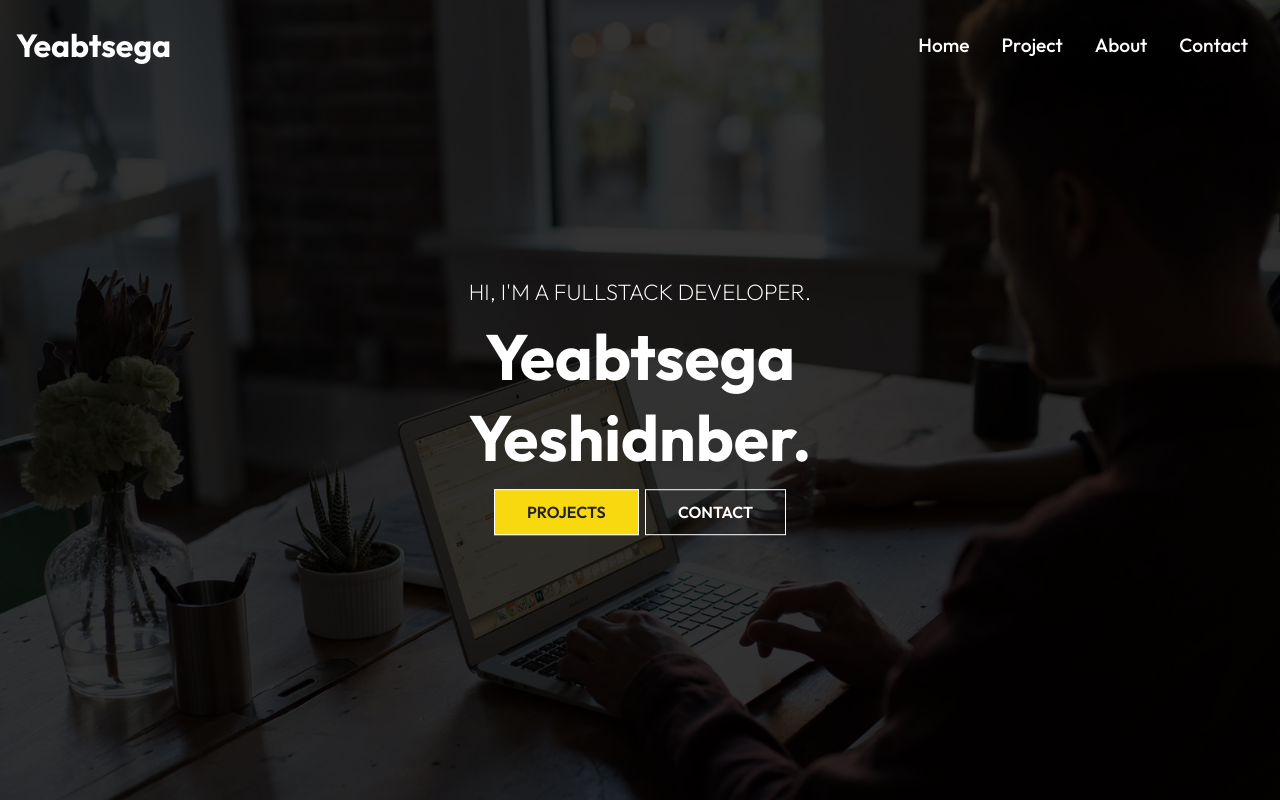
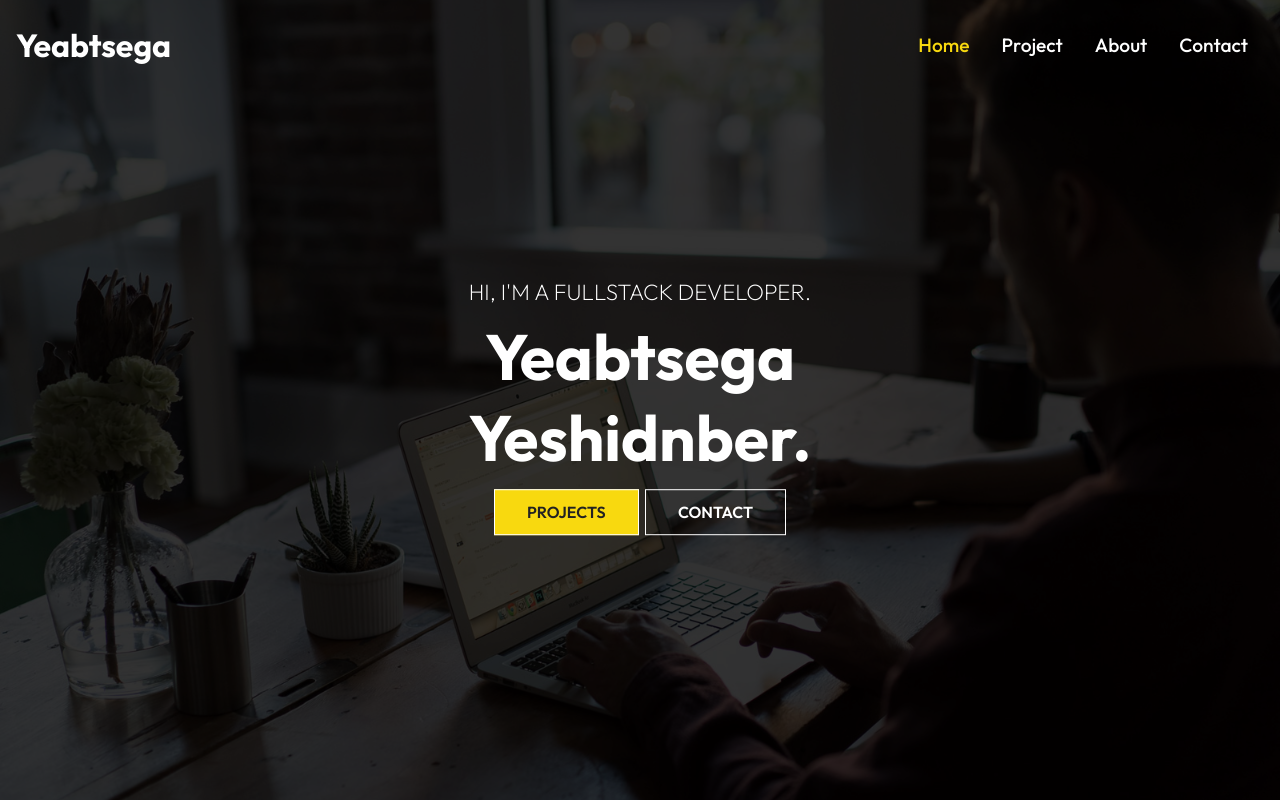
Before and after one commit to yeabtsega45/My-Portfolio, a React (Create React App) app: page / in a window 1280 px wide. Shown: the top 800 px of the page. Built offline with nearby package versions, Linux system fonts and the light colour scheme.

Commit message:
add styling

```diff
--- a/src/Components/Navbar.css
+++ b/src/Components/Navbar.css
@@ -23,6 +23,13 @@
 .nav-menu li a {
     font-size: 1.2rem;
     font-weight: 500;
+    transition: color 0.3s ease-in-out;
+}
+.nav-menu li a:hover {
+    color: rgb(248, 217, 15);
+}
+.nav-menu li a.active {
+    color: rgb(248, 217, 15);
 }
 .nav-icon {
     display: none;
--- a/src/Components/Navbar.js
+++ b/src/Components/Navbar.js
@@ -1,6 +1,6 @@
 import React, { useState } from "react";
 import "./Navbar.css";
-import { Link } from "react-router-dom";
+import { NavLink } from "react-router-dom";
 import { FaBars, FaTimes } from "react-icons/fa";
 
 function Navbar() {
@@ -21,21 +21,21 @@ function Navbar() {
 
   return (
     <div className={color ? "header header-bg" : "header"}>
-      <Link to="/">
+      <NavLink to="/">
         <h1>Yeabtsega</h1>
-      </Link>
+      </NavLink>
       <ul className={click ? "nav-menu active" : "nav-menu"}>
         <li>
-          <Link to="/">Home</Link>
+          <NavLink to="/">Home</NavLink>
         </li>
         <li>
-          <Link to="/project">Project</Link>
+          <NavLink to="/project">Project</NavLink>
         </li>
         <li>
-          <Link to="/about">About</Link>
+          <NavLink to="/about">About</NavLink>
         </li>
         <li>
-          <Link to="/contact">Contact</Link>
+          <NavLink to="/contact">Contact</NavLink>
         </li>
       </ul>
       <div className="nav-icon" onClick={handleClick}>
```
